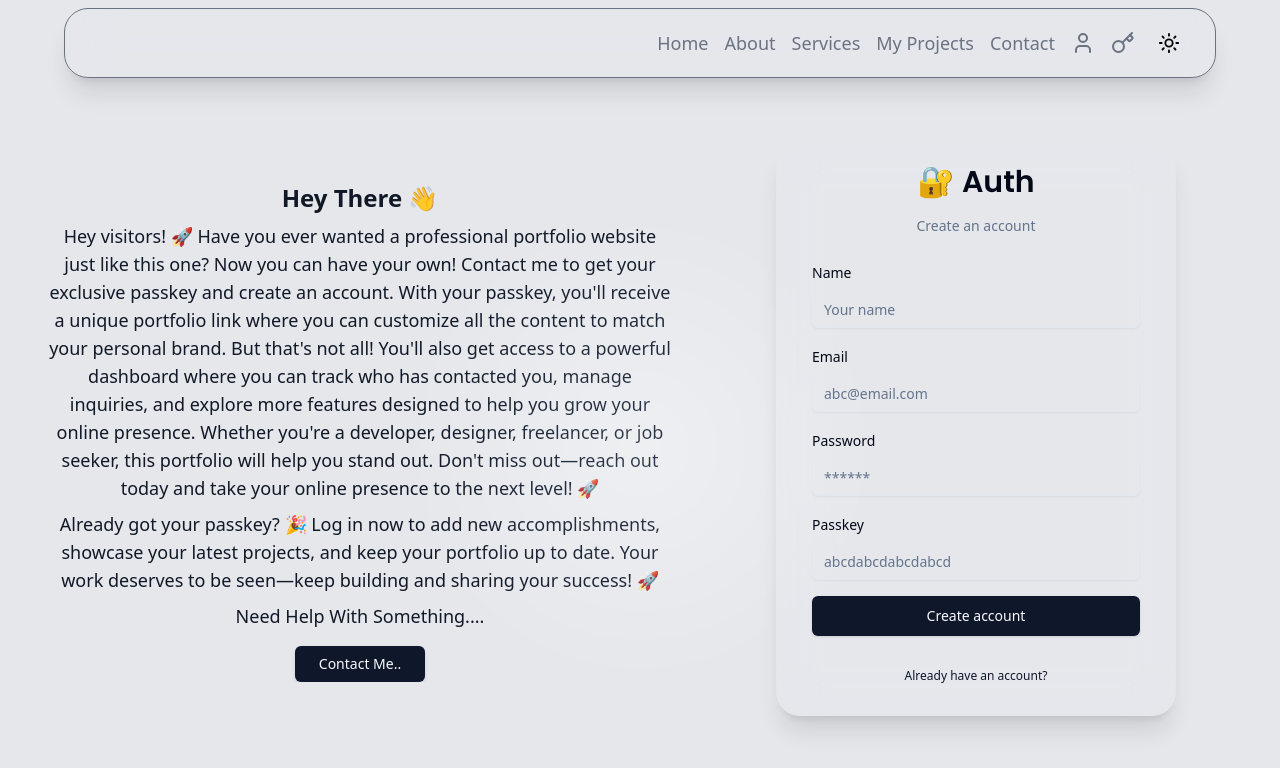
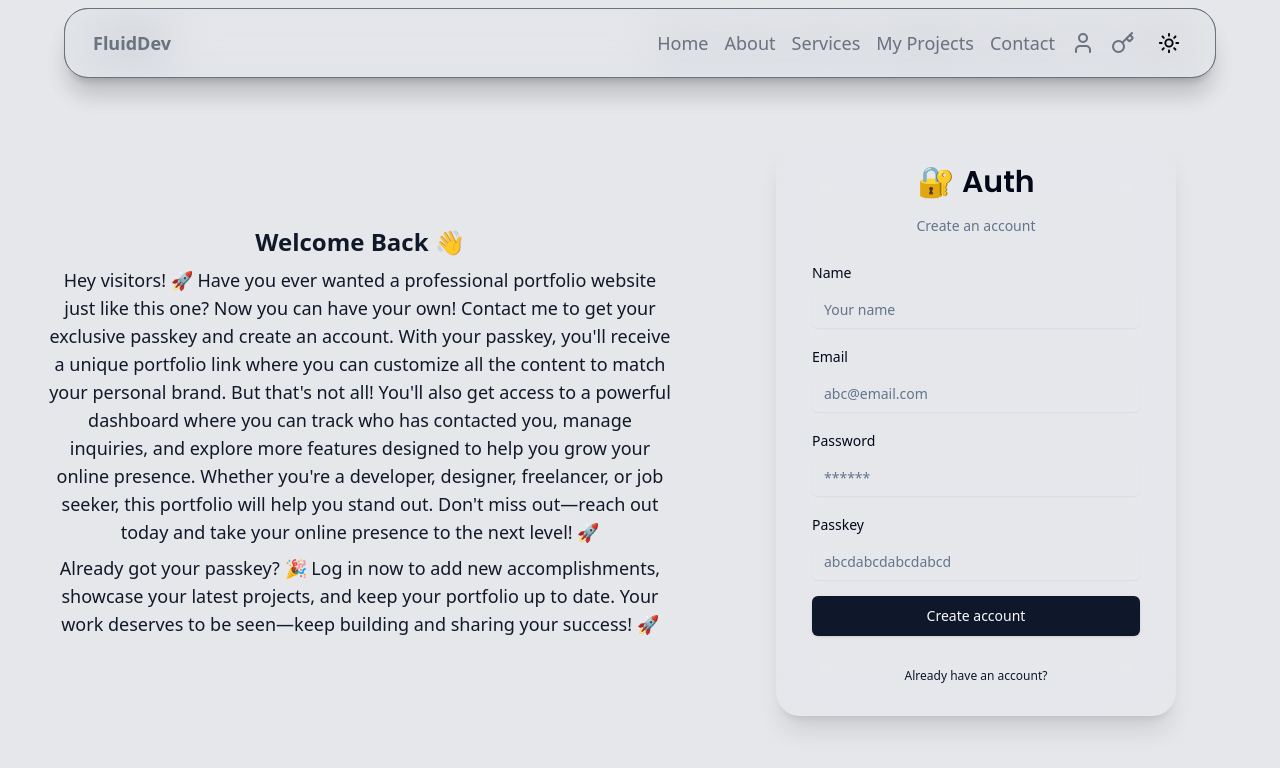
Before and after one commit to udayshinde75/myportfolio, a Next.js app: page /auth/signup/1 in a window 1280 px wide. Shown: the top 768 px of the page. Built offline with nearby package versions, Linux system fonts and the light colour scheme; no server answers.

Commit message:
minor bug fixees

```diff
--- a/app/[userID]/page.tsx
+++ /dev/null
@@ -1,54 +0,0 @@
-"use client";
-import Profile from "@/components/custom/herosection/Profile";
-import ProfileActions from "@/components/custom/herosection/ProfileActions";
-import Navbar from "@/components/custom/navbar/Navbar";
-import { useEffect, useState } from "react";
-
-export default function Home({ params }: { params: Promise<{ userID?: string }>; }) {
-  const [user, setUser] = useState<{
-    name: string;
-    email: string;
-    id: string;
-  } | null>(null);
-
-  useEffect(() => {
-    async function fetchData() {
-      try {
-        // First get the userID from params
-        const resolvedParams = await params;
-        const id = resolvedParams?.userID || "";
-
-        if (!id) return;
-
-        // Then fetch user data
-        const res = await fetch(`/api/auth/getUserByID?userID=${id}`);
-        if (!res.ok) throw new Error("User not found");
-        const data = await res.json();
-        setUser(data);
-      } catch (error) {
-        console.error(error);
-        setUser(null);
-      }
-    }
-
-    fetchData();
-  }, [params]);
-
-  if (!user) {
-    return (
-      <section className="w-full h-[100vh] flex-center flex-col">
-        <p>Loading...</p>
-      </section>
-    );
-  }
-
-  return (
-    <>
-      <Navbar Name={user.name} id={user.id} />
-      <section className="w-full h-full flex-center flex-col">
-        <Profile Name={user.name} />
-        <ProfileActions ReadMore={true} />
-      </section>
-    </>
-  );
-}
--- a/app/layout.tsx
+++ b/app/layout.tsx
@@ -1,59 +1,21 @@
-"use client";
+import Navbar from "@/components/custom/navbar/Navbar";
 import "@/styles/globals.css";
 
-import { ReactNode, useEffect, useState } from "react";
+import { ReactNode } from "react";
 
 export default function RootLayout({
   children,
 }: {
   children: ReactNode;
 }) {
-  const [cursorPos, setCursorPos] = useState({ x: 50, y: 50 });
-
-  const handleMouseMove = (e: React.MouseEvent) => {
-    const x = (e.clientX / window.innerWidth) * 100;
-    const y = (e.clientY / window.innerHeight) * 100;
-    setCursorPos({ x, y });
-  };
-
-  // const [theme, setTheme] = useState(() => {
-  //   if (typeof window !== "undefined") {
-  //     return localStorage.getItem("theme") || "light";
-  //   }
-  //   return "light";
-  // });
-
-  useEffect(() => {
-    const theme = localStorage.getItem("theme") || "light";
-    if (theme === "dark") {
-      document.documentElement.classList.add("dark");
-    } else {
-      document.documentElement.classList.remove("dark");
-    }
-  }, []);
-
-
-
   return (
     <html lang="en">
-      <body>
-
-        <div
-          onMouseMove={handleMouseMove}
+        <body
           className="transition-colors duration-1000 flex h-full items-center justify-center flex-col relative overflow-hidden bg-gradient-to-br from-gray-200 dark:from-gray-700 via-gray-200 dark:via-gray-500 to-gray-200 dark:to-gray-600 py-12 pb-32"
         >
-          {/* Cursor glow */}
-          <div
-            className="absolute inset-0 pointer-events-none transition-opacity duration-100"
-            style={{
-              background: `radial-gradient(circle at ${cursorPos.x}% ${cursorPos.y}%, rgba(255, 255, 255, 0.7) 0%, transparent 30%)`,
-              mixBlendMode: "soft-light",
-            }}
-          ></div>
-
+          <Navbar/>
           {children}
-        </div>
-      </body>
+        </body>
     </html>
   );
 }
--- a/app/page.tsx
+++ b/app/page.tsx
@@ -1,7 +1,6 @@
 "use client";
 import Profile from "@/components/custom/herosection/Profile";
 import ProfileActions from "@/components/custom/herosection/ProfileActions";
-import Navbar from "@/components/custom/navbar/Navbar";
 import { useEffect, useState } from "react";
 
 export default function Home() {
@@ -25,7 +24,6 @@ export default function Home() {
   if (user.name) {
     return (
         <>
-            <Navbar Name={user.name} id={user.id}/>
             <section className="w-full h-full flex-center flex-col">
             <Profile Name={user.name} />
             <ProfileActions ReadMore={true} />
--- a/components/custom/footer/SimpleFooter.tsx
+++ b/components/custom/footer/SimpleFooter.tsx
@@ -23,24 +23,21 @@ export default function SimpleFooter({
       {/* Hero Text */}
       <div className="mt-6 max-w-full overflow-x-auto">
         <div className="mt-6">
-          <h2 className="text-2xl font-semibold">Hey There 👋</h2>
+          <h2 className="text-2xl font-semibold">Welcome Back 👋</h2>
           <p className=" mt-2 px-6 md:text-lg text-sm max-w-2xl mx-auto">
           {FirstPara}
           </p>
           <p className=" mt-2 px-6 md:text-lg text-sm max-w-2xl mx-auto">
           {SecondPara}
           </p>
-          <p className=" mt-2 px-6 md:text-lg text-sm max-w-2xl mx-auto">
-          Need Help With Something....
-          </p>
         </div>
 
-        {/* Buttons */}
+        {/* Buttons
         <div className="flex flex-col mt-4 gap-4 justify-center">
           <Button asChild className="px-6 py-3 mx-auto">
             <Link href="/contact">Contact Me..</Link>
           </Button>
-        </div>
+        </div>*/}
       </div>
     </motion.div>
   );
--- a/components/custom/navbar/Navbar.tsx
+++ b/components/custom/navbar/Navbar.tsx
@@ -13,10 +13,7 @@ interface ProfileProps {
   id: string;
 }
 
-export default function Navbar({
-  Name,
-  id,
-}: ProfileProps) {
+export default function Navbar() {
   const [theme, setTheme] = useState("light");
   console.log(theme)
   useEffect(() => {
@@ -37,17 +34,17 @@ export default function Navbar({
        className="fixed top-2 transform -translate-x-1/2 w-[90%] md:w-[90%] shadow-xl border border-gray-500 rounded-3xl px-3 flex justify-between  backdrop-blur-xl bg-opacity-80 z-50">
         <div className="container mx-auto flex items-center justify-between w-full p-4">
           {/* Logo */}
-          <Link href={`/${id}`} className="text-lg font-bold text-gray-500 hover:text-gray-900 dark:text-gray-100 dark:hover:text-gray-900 transition-colors duration-1000">
-            {Name}
+          <Link href={`/`} className="text-lg font-bold text-gray-500 hover:text-gray-900 dark:text-gray-100 dark:hover:text-gray-900 transition-colors duration-1000">
+            FluidDev
           </Link>
           {/* Desktop Menu */}
           <div className="hidden md:flex items-center justify-between space-x-4">
-            <NavLink href={`/${id}`} label="Home"/>
-            <NavLink href={`/about/${id}`} label="About" />
-            <NavLink href={`/services/${id}`} label="Services" />
-            <NavLink href={`/projects/${id}`} label="My Projects" />
-            <NavLink href={`/contact/${id}`} label="Contact" />
-            <NavItem href={`/auth/signup/${id}`} icon={<User />} />
+            <NavLink href={`/`} label="Home"/>
+            <NavLink href={`/about`} label="About" />
+            <NavLink href={`/services`} label="Services" />
+            <NavLink href={`/projects`} label="My Projects" />
+            <NavLink href={`/contact`} label="Contact" />
+            <NavItem href={`/auth/signin`} icon={<User />} />
             <NavItem href="/auth/generate-passkey" icon={<Key />} />
             <ThemeToggle />
           </div>
```
Also changed, not shown: app/about/page.tsx (renamed from app/about/[userID]/page.tsx).
